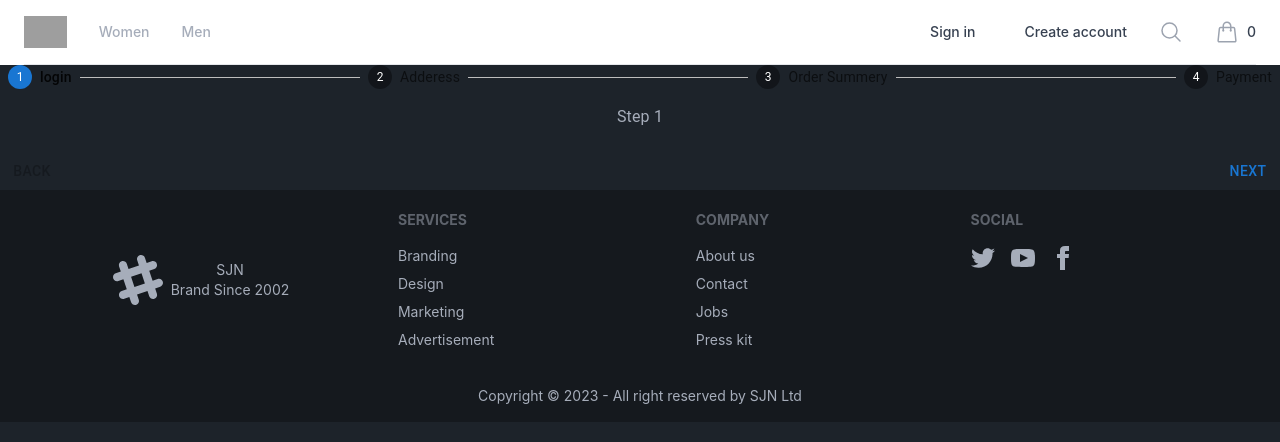
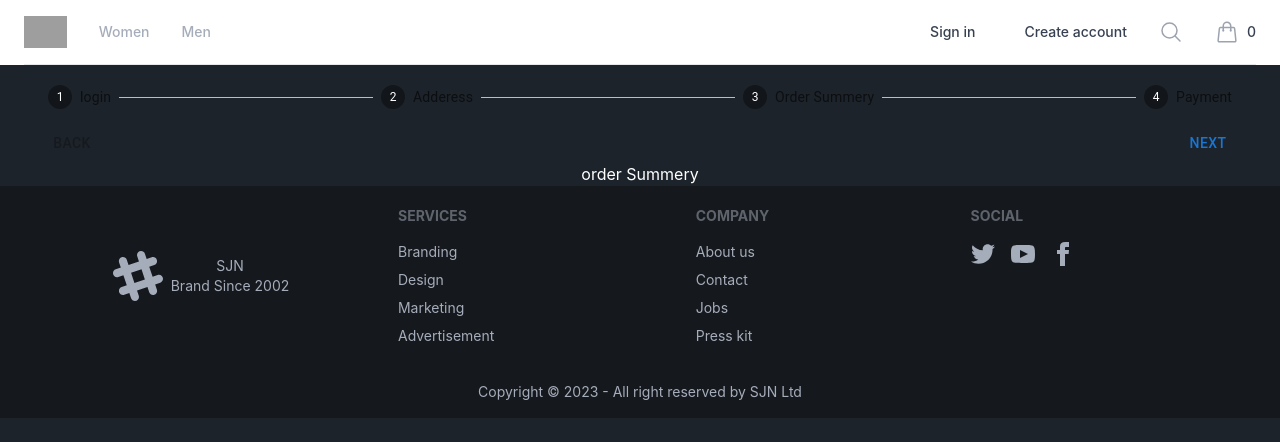
Before and after one commit to Shijin65/CartClan-MERN, a React (Create React App) app in the folder client/: page / in a window 1280 px wide. Shown: the top 442 px of the page. Built offline with nearby package versions, Linux system fonts and the light colour scheme; grey boxes are pictures that could not be loaded.

Commit message:
added delivery component

```diff
--- a/client/src/User/Components/Checkout/CheckOut.jsx
+++ b/client/src/User/Components/Checkout/CheckOut.jsx
@@ -5,14 +5,18 @@ import Step from '@mui/material/Step';
 import StepLabel from '@mui/material/StepLabel';
 import Button from '@mui/material/Button';
 import Typography from '@mui/material/Typography';
+import { useLocation } from 'react-router-dom';
+import DeliveryAdderess from '../Delivery/DeliveryAdderess';
 
 const steps = ['login', 'Adderess', 'Order Summery','Payment'];
 
 export default function Checkout() {
   const [activeStep, setActiveStep] = React.useState(0);
 
-
-
+const location=useLocation()
+const searchParams= new URLSearchParams(location.search)
+console.log(searchParams)
+  const step = searchParams.get("step")
 
   const handleNext = () => {
     setActiveStep((prevActiveStep) => prevActiveStep + 1);
@@ -27,8 +31,9 @@ export default function Checkout() {
   };
 
   return (
-    <Box  sx={{ width: '100%'}}>
-      <Stepper activeStep={activeStep}>
+    <div className='mx-10 mt-5 text-white'>
+      <Box  sx={{ width: '100%'}}>
+      <Stepper activeStep={step}>
         {steps.map((label, index) => {
           const stepProps = {};
           const labelProps = {};
@@ -53,7 +58,7 @@ export default function Checkout() {
         </React.Fragment>
       ) : (
         <React.Fragment>
-          <Typography sx={{ mt: 2, mb: 1 }}>Step {activeStep + 1}</Typography>
+
           <Box sx={{ display: 'flex', flexDirection: 'row', pt: 2 }}>
             <Button className=''
               color="inherit"
@@ -70,8 +75,13 @@ export default function Checkout() {
               {activeStep === steps.length - 1 ? 'Finish' : 'Next'}
             </Button>
           </Box>
+          <div>
+            {step==2?<DeliveryAdderess/>:<div>order Summery</div>}
+          </div>
         </React.Fragment>
       )}
     </Box>
+    </div>
+
   );
 }
--- /dev/null
+++ b/client/src/User/Components/Delivery/DeliveryAdderess.jsx
@@ -0,0 +1,9 @@
+import React from 'react'
+
+function DeliveryAdderess() {
+  return (
+    <div>DeliveryAdderess</div>
+  )
+}
+
+export default DeliveryAdderess
```
